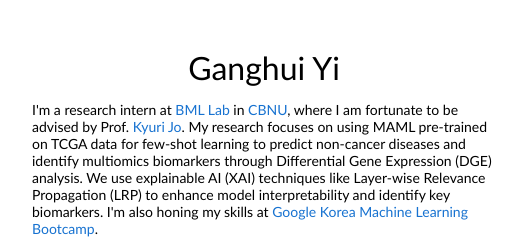
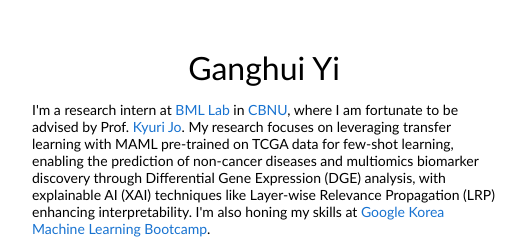
Before and after one commit to hughyi/hughyi.github.io, a plain HTML site: page index.html in a window 1280 px wide. Shown: the top 248 px of the page, 228-759 px from the left. Drawn offline with Linux system fonts and the light colour scheme.

Commit message:
Update index.html

```diff
--- a/index.html
+++ b/index.html
@@ -29,10 +29,10 @@
                   <p>I'm a research intern at <a href="https://bml-cbnu.github.io/about/" target="_blank">BML Lab</a> in
                     <a href="https://www.cbnu.ac.kr/english/index.do" target="_blank">CBNU</a>, where I am fortunate to
                     be advised by Prof. <a href="https://kyurijo.github.io/" target="_blank">Kyuri Jo</a>.
-                    My research focuses on using MAML pre-trained on TCGA data for few-shot learning to predict
-                    non-cancer diseases and identify multiomics biomarkers through Differential Gene Expression (DGE)
-                    analysis. We use explainable AI (XAI) techniques like Layer-wise Relevance Propagation (LRP) to
-                    enhance model interpretability and identify key biomarkers. I'm also honing my
+                    My research focuses on leveraging transfer learning with MAML pre-trained on TCGA data for few-shot
+                    learning, enabling the prediction of non-cancer diseases and multiomics biomarker discovery through
+                    Differential Gene Expression (DGE) analysis, with explainable AI (XAI) techniques like Layer-wise
+                    Relevance Propagation (LRP) enhancing interpretability. I'm also honing my
                     skills at
                     <a href="https://rsvp.withgoogle.com/events/google-machine-learning-bootcamp-kr-2024"
                       target="_blank">Google Korea Machine Learning Bootcamp</a>.
```
